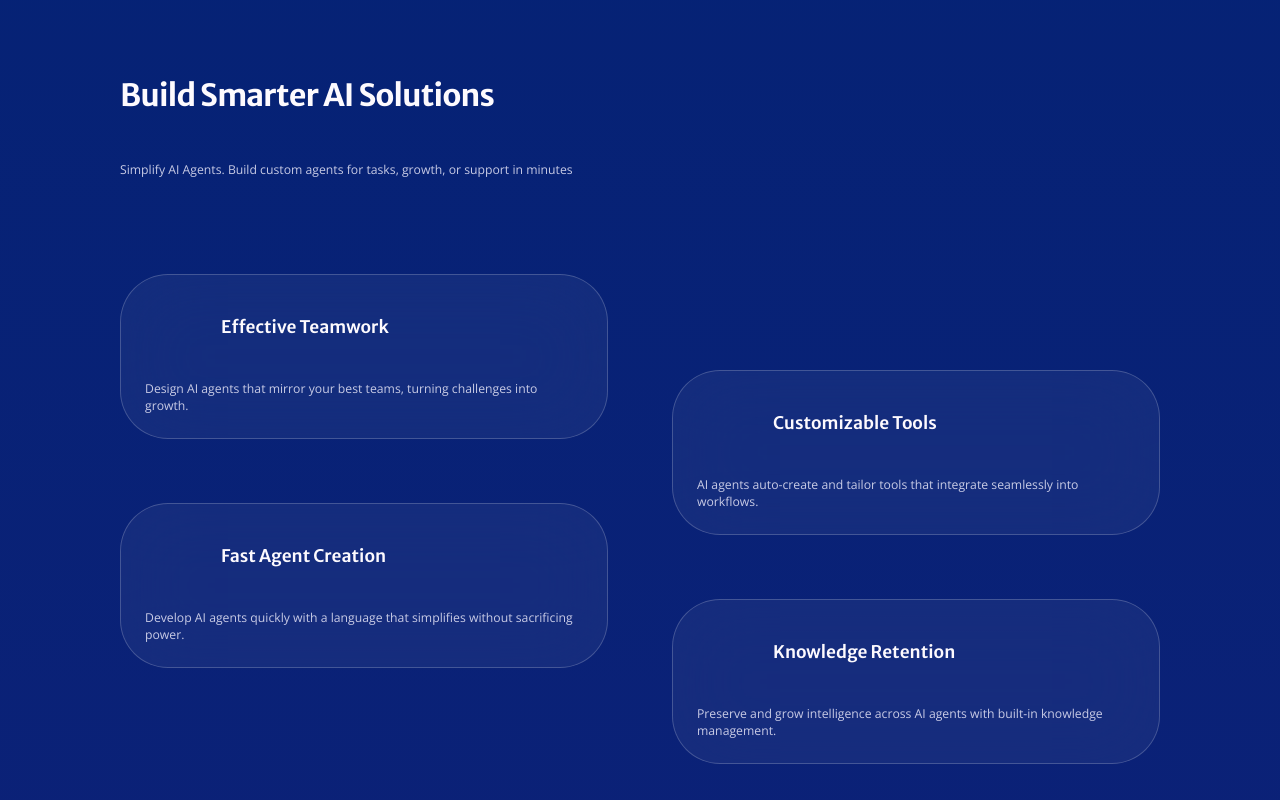
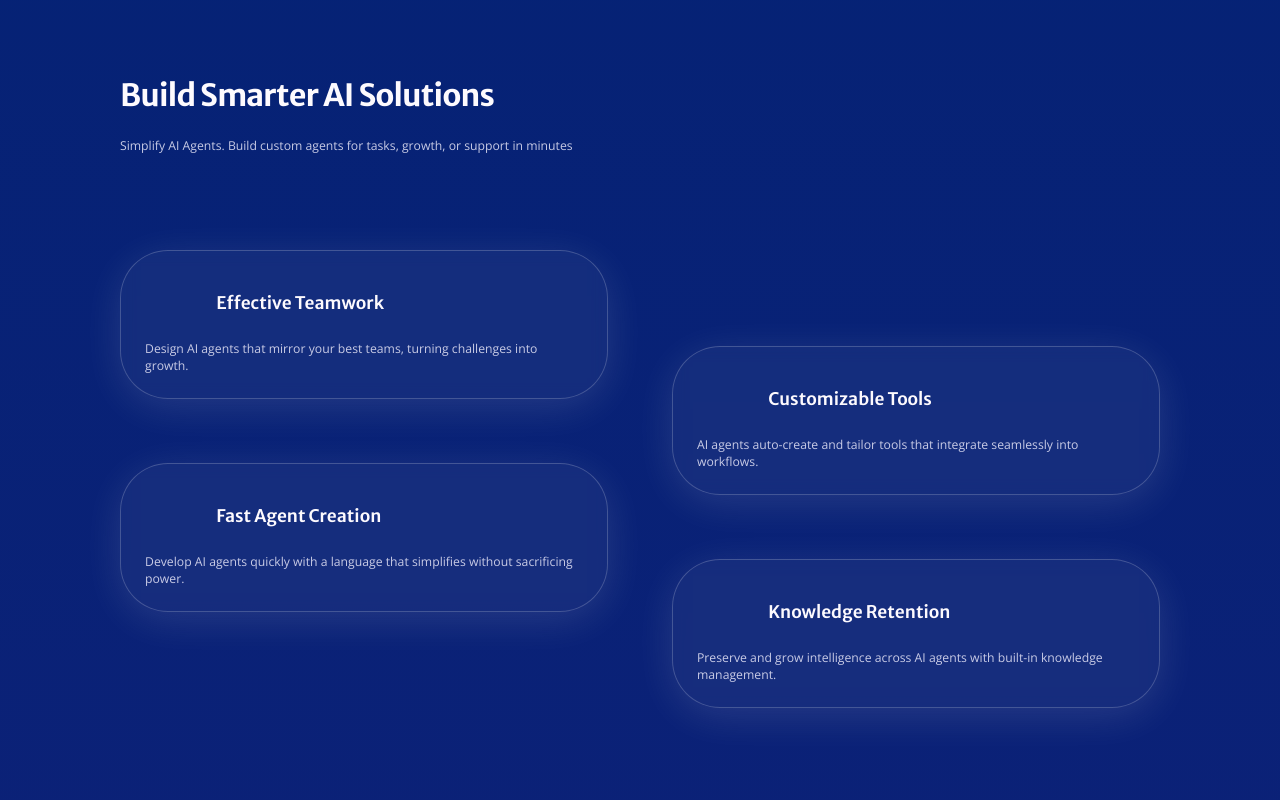
Before and after one commit to paradiselabs-ai/paradiselabs-ai.github.io, a React (Vite) app: page /#/ in a window 1280 px wide. Shown: the part 920-1720 px from the top of the page. Built offline with nearby package versions, Linux system fonts and the light colour scheme; no server answers.

Commit message:
Enhanced UX

```diff
--- a/src/home/components/Innovation Spotlight section/WhatMakesGlueInnovative.css
+++ b/src/home/components/Innovation Spotlight section/WhatMakesGlueInnovative.css
@@ -430,6 +430,13 @@
   #WhatMakesGlueInnovative .p-8 {
     padding: 18px;
   }
+  #WhatMakesGlueInnovative .bg-\[\#F8F8FF\]\/5 {
+    background-color: rgba(248, 248, 255, 0.05);
+    --tw-shadow: 0 5px 20px rgb(248, 249, 250, 0.17);
+      --tw-shadow-colored: 0 8px 40px var(--tw-shadow-color);
+      box-shadow: var(--tw-ring-offset-shadow, 0 0 #0000),
+        var(--tw-ring-shadow, 0 0 #0000), var(--tw-shadow);
+  }
 }
 
 /* Medium Screens (e.g., tablets) */
--- a/src/home/components/Waitlist section/Waitlist.css
+++ b/src/home/components/Waitlist section/Waitlist.css
@@ -63,7 +63,6 @@ video {
   --tw-ring-offset-shadow: 0 0 #0000;
   --tw-ring-shadow: 0 0 #0000;
   --tw-shadow: 0 0 #0000;
-  --tw-shadow-colored: 0 0 #0000;
   --tw-blur: ;
   --tw-brightness: ;
   --tw-contrast: ;
@@ -147,7 +146,7 @@ video {
   width: 20px;
 }
 #Waitlist .w-7 {
-  width: 28px;
+  width: 8px;
 }
 #Waitlist .w-\[480px\] {
   width: 480px;
@@ -203,7 +202,7 @@ video {
   gap: 64px;
 }
 #Waitlist .gap-2 {
-  gap: 8px;
+  gap: 9px;
 }
 #Waitlist .gap-3 {
   gap: 12px;
@@ -212,7 +211,7 @@ video {
   gap: 16px;
 }
 #Waitlist .gap-6 {
-  gap: 24px;
+  gap: 28px;
 }
 #Waitlist :is(.space-y-3 > :not([hidden]) ~ :not([hidden])) {
   --tw-space-y-reverse: 0;
@@ -233,7 +232,7 @@ video {
   overflow: hidden;
 }
 #Waitlist .rounded-2xl {
-  border-radius: 48px;
+  border-radius: 40pt;
 }
 #Waitlist .rounded-md {
   border-radius: 18px;
@@ -245,13 +244,13 @@ video {
   border-width: 1px;
 }
 #Waitlist .border-2 {
-  border-width: 2px;
+  border-width: 1.5px;
 }
 #Waitlist .border-\[\#F8F9FA\]\/30 {
   border-color: rgba(245, 245, 240, 0.3);
 }
 #Waitlist .bg-\[\#F5F5DC\]\/5 {
-  background-color: hsla(60, 56%, 91%, 0.05);
+  background-color: hsla(60, 56%, 71%, 0.05);
 }
 #Waitlist .bg-emerald-500 {
   --tw-bg-opacity: 1;
@@ -302,7 +301,7 @@ video {
   padding: 14px;
 }
 #Waitlist .p-6 {
-  padding: 24px;
+  padding: 28px;
 }
 #Waitlist .px-2 {
   padding-left: 8px;
@@ -313,7 +312,7 @@ video {
   padding-right: 24px;
 }
 #Waitlist .py-20 {
-  padding-bottom: 80px;
+  padding-bottom: 25px;
   padding-top: 80px;
 }
 #Waitlist .py-3\.5 {
@@ -420,7 +419,6 @@ video {
 }
 #Waitlist .shadow-\[0_8px_30px_rgb\(248\2c 249\2c 250\2c 0\.2\)\] {
   --tw-shadow: 0 8px 40px rgb(248, 249, 250, 0.35);
-  --tw-shadow-colored: 0 8px 40px var(--tw-shadow-color);
   box-shadow: var(--tw-ring-offset-shadow, 0 0 #0000),
     var(--tw-ring-shadow, 0 0 #0000), var(--tw-shadow);
 }
@@ -499,15 +497,12 @@ video {
 }
 #Waitlist.hover\:shadow-\[0_8px_30px_rgb\(248\2c249\2c250\2c0\.3\)\]:hover {
   --tw-shadow: 0 8px 30px rgb(248, 249, 250, 0.3);
-  --tw-shadow-colored: 0 8px 30px var(--tw-shadow-color);
   box-shadow: var(--tw-ring-offset-shadow, 0 0 #0000),
     var(--tw-ring-shadow, 0 0 #0000), var(--tw-shadow);
 }
 #Waitlist .hover\:shadow-lg:hover {
   --tw-shadow: 0 10px 15px -3px rgba(0, 0, 0, 0.1),
     0 4px 6px -4px rgba(0, 0, 0, 0.1);
-  --tw-shadow-colored: 0 10px 15px -3px var(--tw-shadow-color),
-    0 4px 6px -4px var(--tw-shadow-color);
   box-shadow: var(--tw-ring-offset-shadow, 0 0 #0000),
     var(--tw-ring-shadow, 0 0 #0000), var(--tw-shadow);
 }
@@ -538,7 +533,6 @@ video {
 }
 #Waitlist .active\:shadow-sm:active {
   --tw-shadow: 0 1px 2px 0 rgba(0, 0, 0, 0.05);
-  --tw-shadow-colored: 0 1px 2px 0 var(--tw-shadow-color);
   box-shadow: var(--tw-ring-offset-shadow, 0 0 #0000),
     var(--tw-ring-shadow, 0 0 #0000), var(--tw-shadow);
 }
@@ -572,10 +566,10 @@ video {
     margin-top: 40px;
   }
   #Waitlist .sm\:mt-2 {
-    margin-top: 8px;
+    margin-top: 1px;
   }
   #Waitlist .sm\:mt-3 {
-    margin-top: 12px;
+    margin-top: 2px;
   }
   #Waitlist .sm\:h-6 {
     height: 24px;
@@ -590,7 +584,7 @@ video {
     width: 32px;
   }
   #Waitlist .sm\:gap-8 {
-    gap: 32px;
+    gap: 35px;
   }
   #Waitlist .sm\:p-14 {
     padding: 56px;
--- a/src/home/components/Why choose Glue Section/WhyChooseGlue.css
+++ b/src/home/components/Why choose Glue Section/WhyChooseGlue.css
@@ -30,17 +30,22 @@
   .grid { display: grid; }
   .w-full { width: 100%; }
   .rounded-2xl { border-radius: 3rem; } /* Slightly larger radius for modern look */
-  .border { border-width: 1px; }
+  .border { border-width: 1px;
+      --tw-shadow: 0 8px 40px rgb(248, 249, 250, 0.12);
+      --tw-shadow-colored: 0 8px 40px var(--tw-shadow-color);
+      box-shadow: var(--tw-ring-offset-shadow, 0 0 #0000),
+        var(--tw-ring-shadow, 0 0 #0000), var(--tw-shadow);
+    }
   .transition-all { transition: all 0.15s ease-out; } /* Smoother easing */
   .duration-300 { transition-duration: 0.3s; }
   .duration-500 { transition-duration: 0.5s; }
 
   /* Layout */
   .w-\[1200px\] { width: clamp(320px, 100%, 1200px); } /* Responsive max-width */
-  .px-8 { padding-inline: 2rem; }
+  .px-8 { padding-inline: 1.5rem; }
   .mb-12 { margin-bottom: 3rem; }
-  .mb-6 { margin-bottom: 1.5rem; }
-  .ml-6 { margin-left: 1.5rem; }
+  .mb-6 { margin-bottom: 0.5rem; }
+  .ml-6 { margin-left: 1.2rem; }
   .max-w-xl { max-width: 36rem; }
   .max-w-2xl { max-width: 42rem; }
   .grid-cols-1 { grid-template-columns: repeat(1, minmax(0, 1fr)); }
@@ -48,7 +53,7 @@
   .justify-center { justify-content: center; }
   .items-center { align-items: center; }
   .gap-8 { gap: 2rem; }
-  .space-y-12 > :not([hidden]) ~ :not([hidden]) { margin-top: 3rem; }
+  .space-y-12 > :not([hidden]) ~ :not([hidden]) { margin-top: 1.5rem; }
   .space-y-8 > :not([hidden]) ~ :not([hidden]) { margin-top: 2rem; }
 
   /* Styling */
@@ -68,17 +73,17 @@
     color: rgba(233, 232, 248, 0.85);
   }
   .opacity-0 { opacity: 0; }
-  .blur-2xl { filter: blur(2.5rem); }
-  .backdrop-blur-2xl { backdrop-filter: blur(2.5rem); }
+  .blur-2xl { filter: blur(0.5rem); }
+  .backdrop-blur-2xl { backdrop-filter: blur(0.5rem); }
   .transition-transform { transition: transform 0.15s ease-out; }
   .delay-100 { transition-delay: 0.1s; }
 
   /* Interactivity */
   .hover\:-translate-y-1:hover { transform: translateY(-0.25rem); }
-  .hover\:border-\[#F2F0FF\]\/30:hover { border-color: hsl(244 17% 97% / 0.3); }
-  .hover\:shadow-2xl:hover { box-shadow: 0 1.5625rem 3.125rem -0.75rem rgba(0, 0, 0, 0.25); }
+  .hover\:border-\[#F2F0FF\]\/30:hover { border-color: hsl(244 17% 97% / 0.9); }
+  .hover\:shadow-2xl:hover { box-shadow: 0 1.5625rem 3.125rem -0.75rem rgba(0, 0, 0, 0.15); }
   .group:hover .group-hover\:scale-110 { transform: scale(1.1); }
-  .group:hover .group-hover\:bg-white\/10 { background-color: hsl(0 0% 100% / 0.1); }
+  .group:hover .group-hover\:bg-white\/10 { background-color: hsl(0 0% 50% / 0.1); }
   .group:hover .group-hover\:text-\[#F2F0FF\] { color: #F2F0FF; }
   .group:hover .group-hover\:opacity-100 { opacity: 1; }
 }
--- a/src/home/components/Why choose Glue Section/WhyChooseGlue.tsx
+++ b/src/home/components/Why choose Glue Section/WhyChooseGlue.tsx
@@ -61,7 +61,7 @@ const features = [
 // Memoized FeatureCard to prevent unnecessary re-renders
 const FeatureCard = memo<Feature>(({ icon, title, description, delay, aosType }) => (
   <div className="relative group" data-aos={aosType} data-aos-delay={delay}>
-    <div className="absolute inset-0 bg-[#F2F0FF]/10 rounded-2xl blur-2xl transition-all duration-300 opacity-0 group-hover:opacity-100" />
+    <div className="absolute inset-0 bg-[#F2F0FF]/10 rounded-2xl shadow-[0_8px_30px_rgb(248,249,250,0.2)] blur-2xl transition-all duration-300 opacity-0 group-hover:opacity-100" />
     <div className="p-8 lg:p-10 rounded-2xl backdrop-blur-2xl bg-white/5 border border-white/20 hover:border-[#F2F0FF]/30 transition-all duration-500 hover:shadow-2xl hover:-translate-y-1 relative z-10 group-hover:bg-white/10">
       <div className="flex items-center mb-6">
         <span className="material-symbols-outlined text-5xl lg:text-6xl text-[#F2F0FF]/60 group-hover:scale-110 transition-transform duration-300 group-hover:text-[#F2F0FF]">
```
